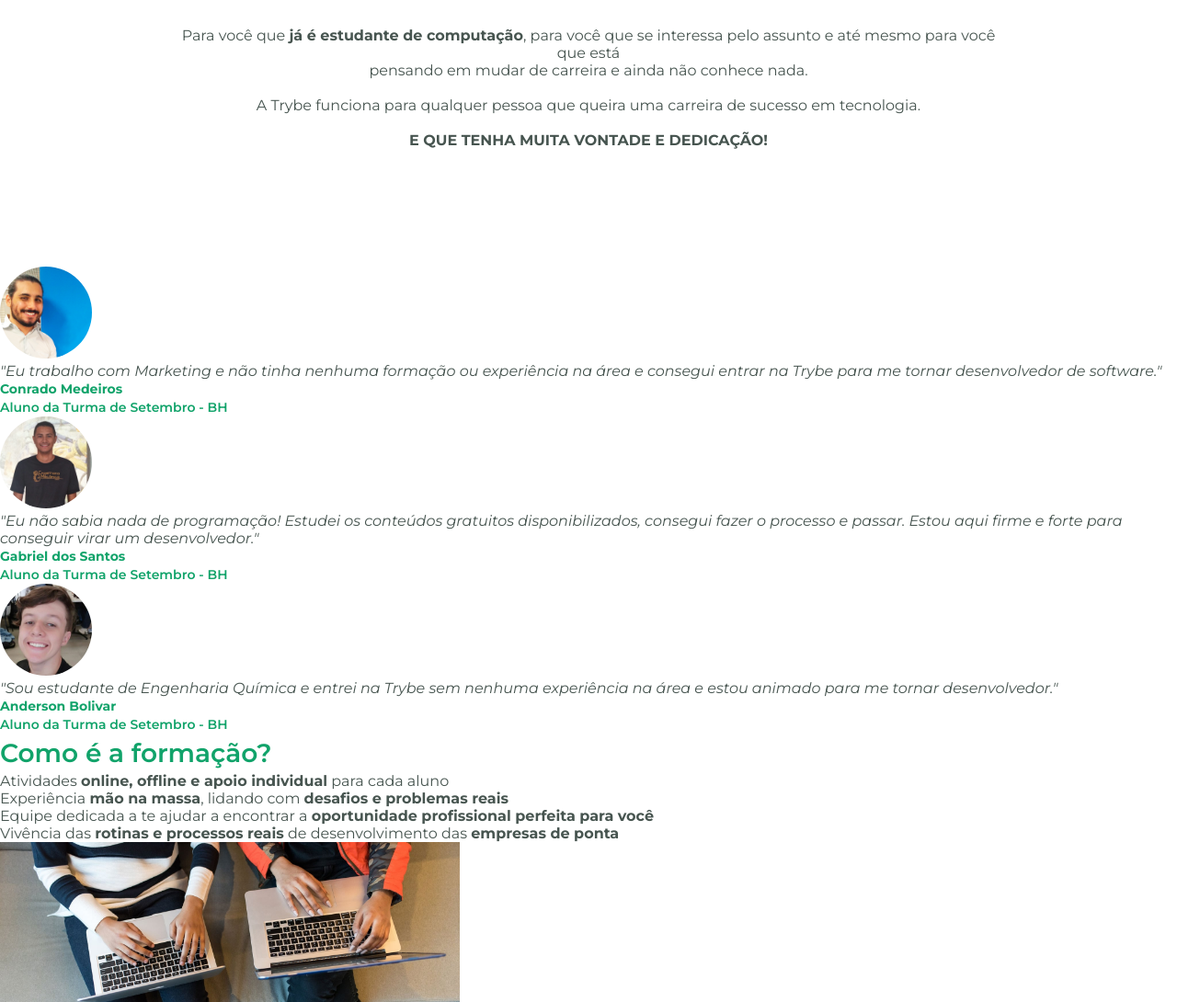
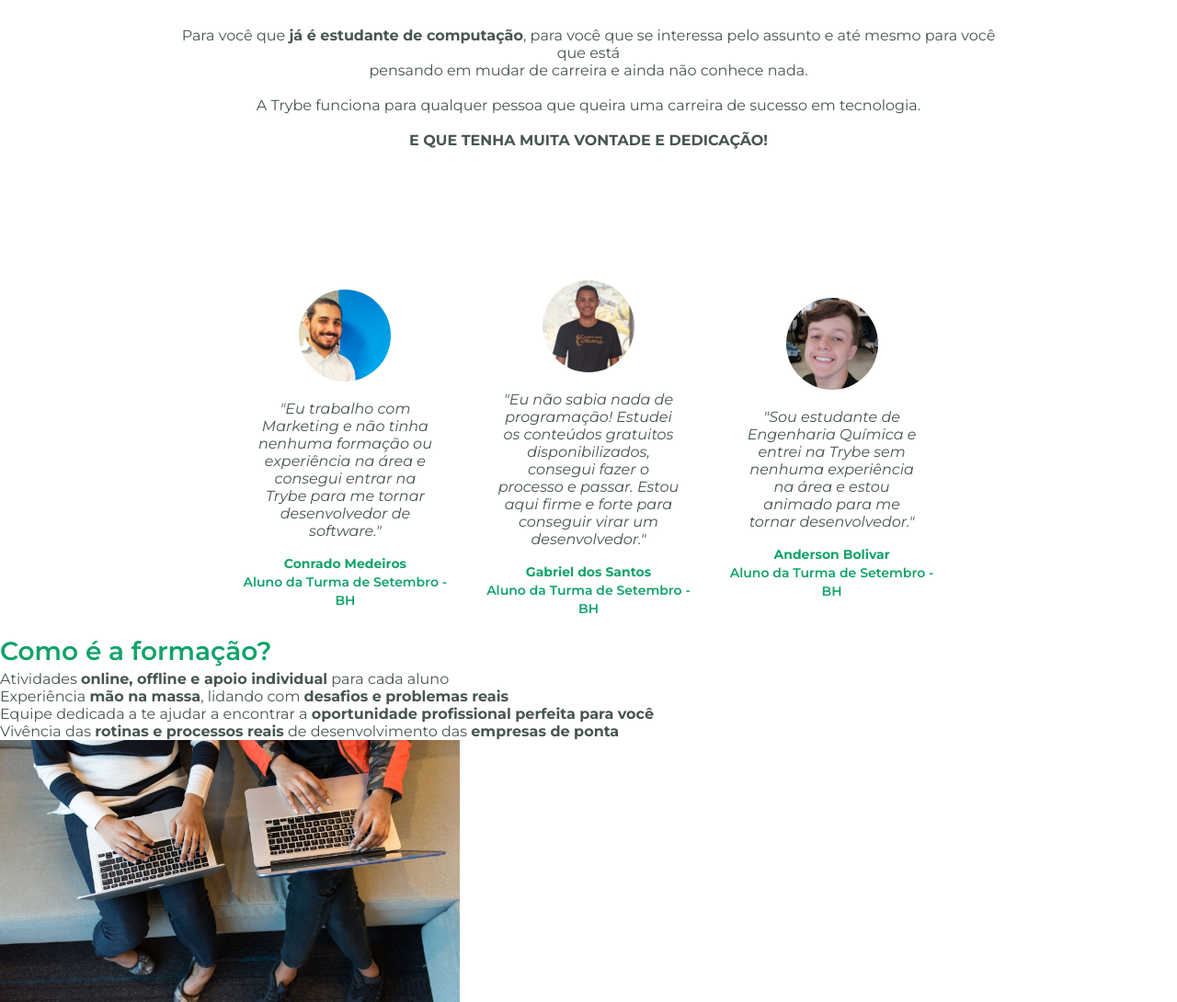
Before and after one commit to GabrielDevTrybe/Site-Da-Trybe, a plain HTML site: page index.html in a window 1280 px wide. Shown: the part 739-1829 px from the top of the page at 92% size. Drawn offline with Linux system fonts and the light colour scheme.

Commit message:
posicionei os elementos da sessao de comentarios de alunos

```diff
--- a/index.html
+++ b/index.html
@@ -38,7 +38,7 @@
         </div>
     </header>
 
-    <section id="alunos-section">
+    <section id="Trybe-para-todos">
         <div class="market">
             <div class="market-text">
                 <h2 class="trybe-green section-title">A Trybe é para todos, inclusive para VOCÊ.</h2>
@@ -55,11 +55,13 @@
                 </p>
             </div>
         </div>
-
+    </section>
 
     <!-- /*Sessão de comentarios e fotos de estudantes*/ -->
 
     <!-- /*Foto e descrição do estudante Conrado*/ -->
+    <section id="Alunos-section">
+        <div class="student-testimonial">
             <img class="picture-person" src="/images/ConradoTrybe.png" alt="ConradoTrybe" width="100px">
             <p>
                 <em>"Eu trabalho com Marketing e não tinha nenhuma formação ou experiência na área e consegui
@@ -68,8 +70,10 @@
             <h3 class="trybe-green testimonial-title">
                 <strong>Conrado Medeiros</strong><br>Aluno da Turma de Setembro - BH
             </h3>
+        </div>
 
         <!-- /*Foto e descrição do estudante Gabriel*/ -->
+        <div class="student-testimonial">
             <img class="picture-person" src="./images/GabrielTrybe.png" alt="GabrielTrybe" width="100px">
             <p>
                 <em>"Eu não sabia nada de programação! Estudei os conteúdos gratuitos disponibilizados,
@@ -79,8 +83,9 @@
             <h3 class="trybe-green testimonial-title">
                 <strong>Gabriel dos Santos</strong><br>Aluno da Turma de Setembro - BH
             </h3>
-
+        </div>
         <!-- /*Foto e descrição do estudante Anderson*/ -->
+        <div class="student-testimonial">
             <img class="picture-person" src="./images/AndersonTrybe.png" alt="AndersonTrybe" width="100px">
             <p>
                 <em>"Sou estudante de Engenharia Química e entrei na Trybe sem nenhuma experiência na área e
@@ -89,8 +94,8 @@
             <h3 class="trybe-green testimonial-title">
                 <strong>Anderson Bolivar</strong><br>Aluno da Turma de Setembro - BH
                 <h3>
+        </div>
     </section>
-
 
 
     <!-- /*Sessao de como é a formação*/ -->
--- a/style.css
+++ b/style.css
@@ -105,3 +105,22 @@ p, li {
 .market-text p {
     margin: 2em;
 }
+
+#Alunos-section {
+    /* border: 3px solid red; */
+    text-align: center
+}
+
+.student-testimonial{
+    /* border: 3px solid blue; */
+    width: 18%;
+    display: inline-block;
+    text-align: center;
+    margin: 15px;
+    vertical-align: middle;
+}
+
+.student-testimonial p {
+    margin: 1em;
+
+}
```
Lines whose indentation alone changed are shown as unchanged.
